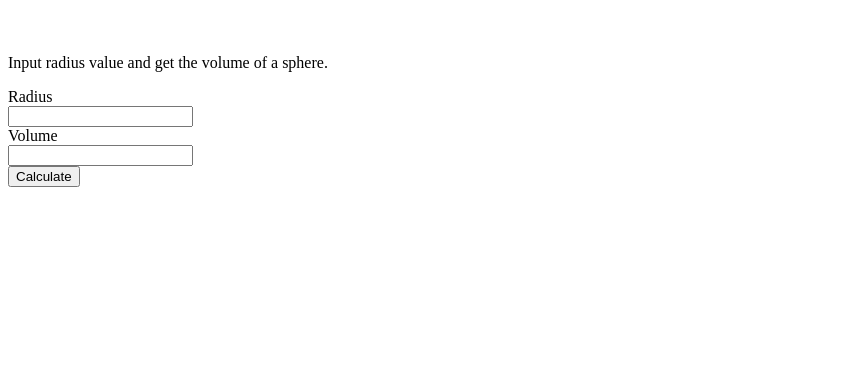
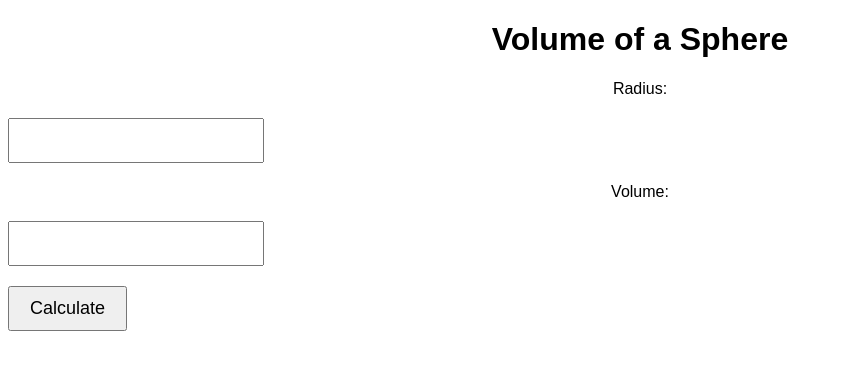
Before and after one commit to acciojob/sphere-vol-Vishal180309, a website: page main.html in a window 1280 px wide. Shown: the whole page, without its empty margins (0-842 px from the left). Drawn offline with Linux system fonts and the light colour scheme.

Commit message:
created a submission

```diff
--- a/main.html
+++ b/main.html
@@ -3,21 +3,14 @@
 <head>
     <meta charset="utf-8">
     <title>Volume of a Sphere</title>
-    <style>
-        body {
-            padding-top: 30px;
-        }
-        label, input {
-            display: block;
-        }
-    </style>
+    <link rel="stylesheet" href="styles.css">
 </head>
 <body>
-    <p>Input radius value and get the volume of a sphere.</p>
+    <h1>Volume of a Sphere</h1>
     <form action="" method="post" id="MyForm">
-        <label for="radius">Radius</label>
+        <label for="radius">Radius:</label>
         <input type="text" name="radius" id="radius" required>
-        <label for="volume">Volume</label>
+        <label for="volume">Volume:</label>
         <input type="text" name="volume" id="volume">
         <input type="submit" value="Calculate" id="submit">
     </form>
--- /dev/null
+++ b/styles.css
@@ -0,0 +1,20 @@
+body {
+    font-family: Arial, sans-serif;
+    text-align: center;
+}
+
+label, input {
+    display: block;
+    margin-bottom: 20px;
+}
+
+#radius, #volume {
+    padding: 10px;
+    font-size: 18px;
+}
+
+#submit {
+    padding: 10px 20px;
+    font-size: 18px;
+    cursor: pointer;
+}
```
